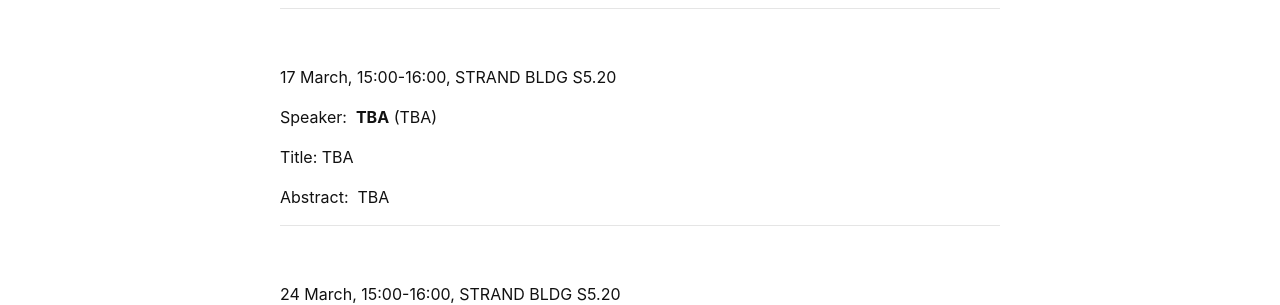
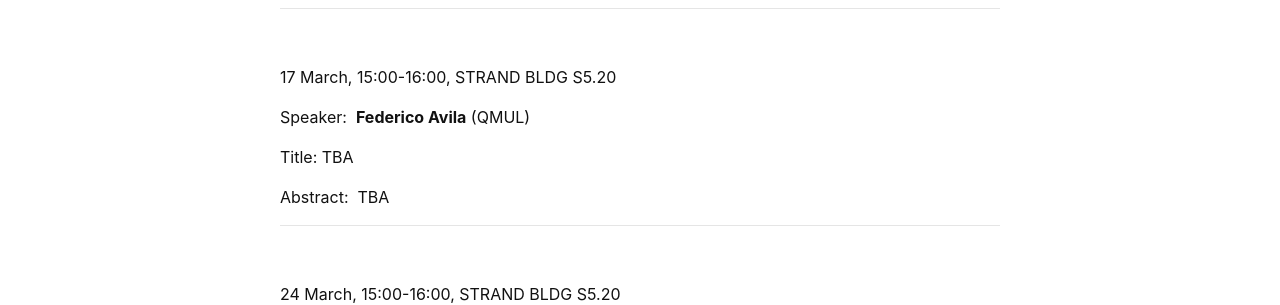
Before and after one commit to kcl-geometry-seminar/kcl-geometry-seminar.github.io, a Jekyll site: the page built from pages/index.md, in a window 1280 px wide and 900 px high, scrolled down 1627 px. Shown: the part 153-458 px from the top of the window. Built offline with Jekyll 4.4.1, drawn with Linux system fonts in a browser that asks for light colours; a script that is not in the unit is left out.

Commit message:
Update speaker information for event on 17 March

```diff
--- a/pages/index.md
+++ b/pages/index.md
@@ -78,7 +78,7 @@ Abstract:&nbsp; TBA
 
 17 March,  15:00-16:00, STRAND BLDG S5.20
 
-Speaker:&nbsp; **TBA** (TBA)
+Speaker:&nbsp; **Federico Avila** (QMUL)
 
 Title:&nbsp;TBA
 
```
